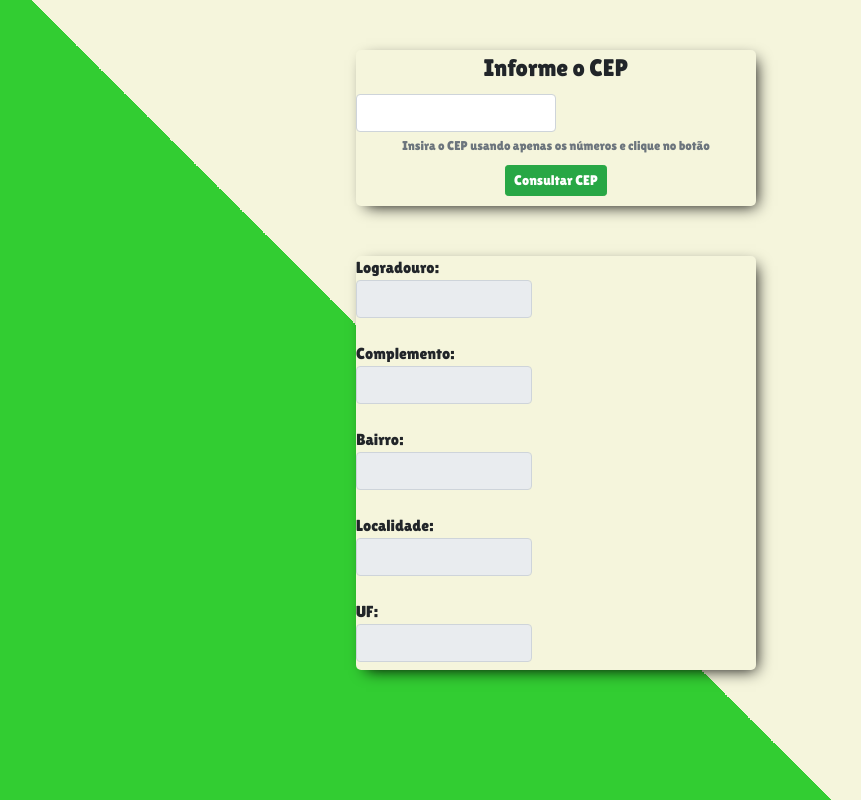
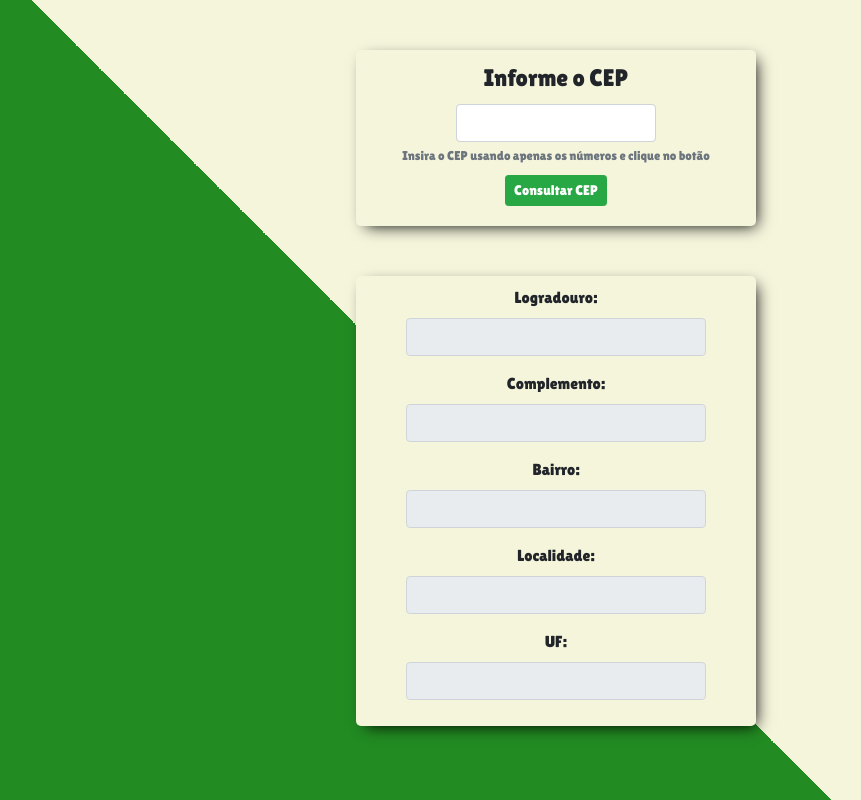
Before and after one commit to Cairovisk/Busca-de-endere-o-por-CEP, a plain HTML site: page index.html in a window 1280 px wide. Shown: the top 800 px of the page, without its empty margins (84-945 px from the left). Drawn offline with nearby package versions, Linux system fonts and the light colour scheme.

Commit message:
Git final com busca CEP completo

```diff
--- a/index.html
+++ b/index.html
@@ -14,35 +14,44 @@
     <link rel="stylesheet" href="styles.css">
 </head>
 <body>
-    <!-- Formulário para input do CEP pelo usuário -->
+    <div class="container-fluid">
+        <!-- Formulário para input do CEP pelo usuário -->
     <form>
-        <div id="consultaCep" class="form-group box">
-            <label class="heading">Informe o CEP </label>
-            <input type="text" id="inputCep" class="form-control" size="10" maxlength="9" onkeypress="return event.charCode >= 48 && event.charCode <= 57">
-            <small class="form-text text-muted">Insira o CEP usando apenas os números e clique no botão</small>
-          <button type="button" id="consultaBotao" class="btn btn-sm btn-success">Consultar CEP</button>
+        <div id="consultaCep" class="form-group box alinharTexto">
+        <label class="heading">Informe o CEP </label>
+        <input type="text" id="inputCep" class="form-control alinharTexto" size="10" maxlength="9" onkeypress="return event.charCode >= 48 && event.charCode <= 57">
+        <small class="form-text text-muted">Insira o CEP usando apenas os números e clique no botão</small>
+        <button type="button" id="consultaBotao" class="btn btn-sm btn-success">Consultar CEP</button>
 
         </div>
+    </form>
     <!-- div com o resultado do requerimento por CEP -->
-        <div id="resultadoDiv" class="box">
+        <div id="resultadoDiv" class="box alinharTexto">
             <div class="form-group">
-                <label >Logradouro: <input type="text" id="inputLogradouro" class="form-control" disabled></label>
+                <label >Logradouro: </label>
+                <input type="text" id="inputLogradouro" class="form-control resultadoCampo" disabled>
             </div>
             <div class="form-group">
-                <label >Complemento: <input type="text" id="inputComplemento" class="form-control" disabled></label>
+                <label >Complemento: </label>
+                <input type="text" id="inputComplemento" class="form-control resultadoCampo" disabled>
             </div>
             <div class="form-group">
-                <label >Bairro: <input type="text" id="inputBairro" class="form-control" disabled></label>
+                <label >Bairro: </label>
+                <input type="text" id="inputBairro" class="form-control resultadoCampo" disabled>
             </div>
             <div class="form-group">
-                <label >Localidade: <input type="text" id="inputLocalidade" class="form-control" disabled></label>
+                <label >Localidade: </label>
+                <input type="text" id="inputLocalidade" class="form-control resultadoCampo" disabled>
             </div>
             <div class="form-group">
-                <label >UF: <input type="text" id="inputUf" class="form-control" disabled></label>
+                <label >UF: </label>
+                <input type="text" id="inputUf" class="form-control resultadoCampo" disabled>
             </div>
         </div>
+    </div>
 
-      </form>
+
+
 
 
 
--- a/styles.css
+++ b/styles.css
@@ -1,27 +1,26 @@
 body {
   background-color: beige;
-  background-image: -webkit-linear-gradient(45deg, #32cd32 50%, beige 50%);
+  background-image: -webkit-linear-gradient(45deg, #228b22 50%, beige 50%);
   min-height: 1000px;
-  font-family: 'Lilita One';
+  font-family: "Lilita One";
 }
 
 button {
-    margin: 10px;
+  margin: 10px;
 }
 
 input {
-    max-width: 200px;
-
+  max-width: 200px;
+  margin: 0 auto;
 }
 
-#consultaCep {
+.alinharTexto {
     text-align: center;
 }
 
 .heading {
-    font-size: 1.5rem;
-    font-weight: 200;
-    text-align: center;
+  font-size: 1.5rem;
+  font-weight: 200;
 }
 
 .box {
@@ -30,12 +29,11 @@ input {
   background: beige;
   border-radius: 5px;
   box-shadow: 5px 5px 15px -5px black;
+  padding: 10px;
 }
 
-#resultadoDiv {
 
+.resultadoCampo {
+  max-width: 300px;
+  text-align: center;
 }
-
-.infoCampos {
-    display: flex;
-}
```
